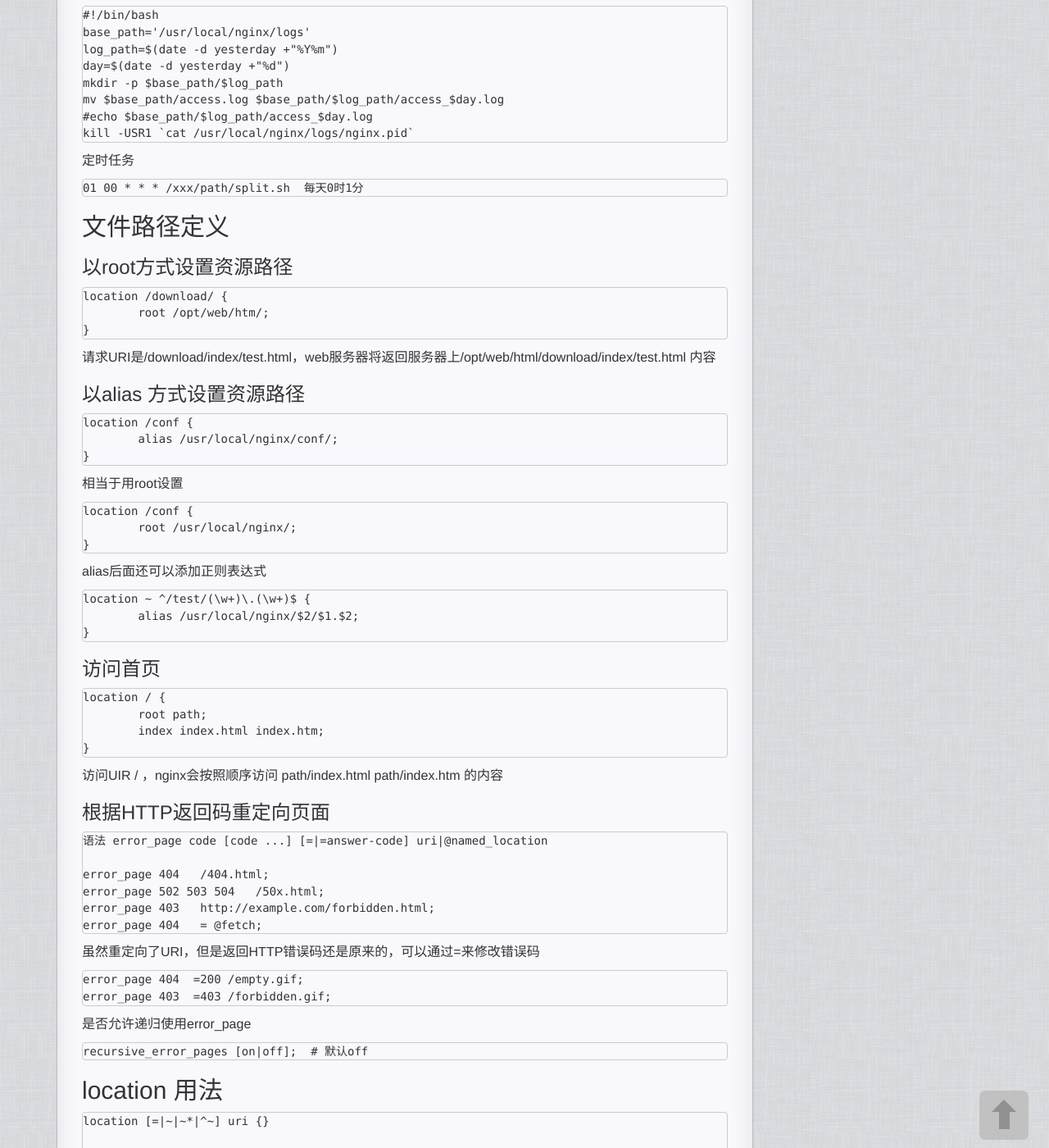
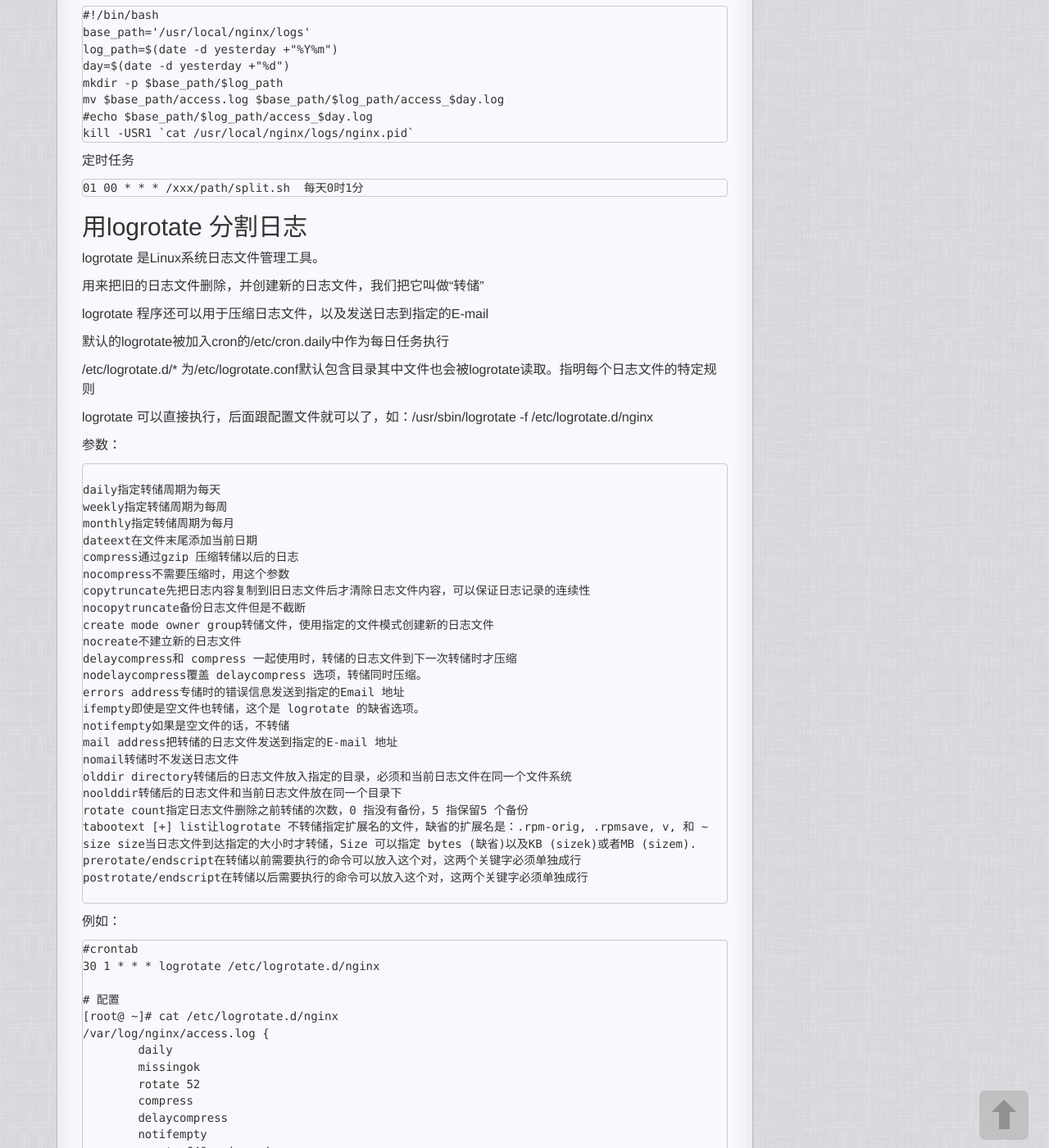
Before and after one commit to imouren/imouren.github.io, a Jekyll site: the page built from _posts/2016-03-06-nginx.md, in a window 1280 px wide and 1400 px high, scrolled down 4838 px. Shown: the whole window at 82% size. Built offline with Jekyll 4.4.1, drawn with Linux system fonts in a browser that asks for light colours; nearby versions of some CDN libraries; comment, search, counter and statistics services are not loaded; a style sheet for code colours, icons or effects is not loaded; some of the changed text lies outside the part shown.

Commit message:
add more

````diff
--- a/_posts/2016-03-06-nginx.md
+++ b/_posts/2016-03-06-nginx.md
@@ -211,6 +211,76 @@ kill -USR1 `cat /usr/local/nginx/logs/nginx.pid`
 {% highlight python %}
 01 00 * * * /xxx/path/split.sh  每天0时1分
 {% endhighlight %}
+
+## 用logrotate 分割日志
+
+logrotate 是Linux系统日志文件管理工具。
+
+用来把旧的日志文件删除，并创建新的日志文件，我们把它叫做“转储”
+
+logrotate 程序还可以用于压缩日志文件，以及发送日志到指定的E-mail
+
+默认的logrotate被加入cron的/etc/cron.daily中作为每日任务执行
+
+/etc/logrotate.d/* 为/etc/logrotate.conf默认包含目录其中文件也会被logrotate读取。指明每个日志文件的特定规则
+
+logrotate 可以直接执行，后面跟配置文件就可以了，如：/usr/sbin/logrotate -f /etc/logrotate.d/nginx
+
+参数：
+
+```python
+
+daily指定转储周期为每天
+weekly指定转储周期为每周
+monthly指定转储周期为每月
+dateext在文件末尾添加当前日期
+compress通过gzip 压缩转储以后的日志
+nocompress不需要压缩时，用这个参数
+copytruncate先把日志内容复制到旧日志文件后才清除日志文件内容，可以保证日志记录的连续性
+nocopytruncate备份日志文件但是不截断
+create mode owner group转储文件，使用指定的文件模式创建新的日志文件
+nocreate不建立新的日志文件
+delaycompress和 compress 一起使用时，转储的日志文件到下一次转储时才压缩
+nodelaycompress覆盖 delaycompress 选项，转储同时压缩。
+errors address专储时的错误信息发送到指定的Email 地址
+ifempty即使是空文件也转储，这个是 logrotate 的缺省选项。
+notifempty如果是空文件的话，不转储
+mail address把转储的日志文件发送到指定的E-mail 地址
+nomail转储时不发送日志文件
+olddir directory转储后的日志文件放入指定的目录，必须和当前日志文件在同一个文件系统
+noolddir转储后的日志文件和当前日志文件放在同一个目录下
+rotate count指定日志文件删除之前转储的次数，0 指没有备份，5 指保留5 个备份
+tabootext [+] list让logrotate 不转储指定扩展名的文件，缺省的扩展名是：.rpm-orig, .rpmsave, v, 和 ~
+size size当日志文件到达指定的大小时才转储，Size 可以指定 bytes (缺省)以及KB (sizek)或者MB (sizem).
+prerotate/endscript在转储以前需要执行的命令可以放入这个对，这两个关键字必须单独成行
+postrotate/endscript在转储以后需要执行的命令可以放入这个对，这两个关键字必须单独成行
+
+```
+
+例如：
+
+```python
+#crontab
+30 1 * * * logrotate /etc/logrotate.d/nginx
+
+# 配置
+[root@ ~]# cat /etc/logrotate.d/nginx
+/var/log/nginx/access.log {
+        daily
+        missingok
+        rotate 52
+        compress
+        delaycompress
+        notifempty
+        create 640 nginx adm
+        sharedscripts
+        postrotate
+                [ -f /var/run/nginx.pid ] && kill -USR1 `cat /var/run/nginx.pid`
+        endscript
+}
+
+```
+
 
 
 ## 文件路径定义
````
Also changed, not shown: _posts/2016-03-20-linux_problem.md (+1 -0 lines), _posts/2016-04-28-uwsgi.md (added, +19 -0 lines).
